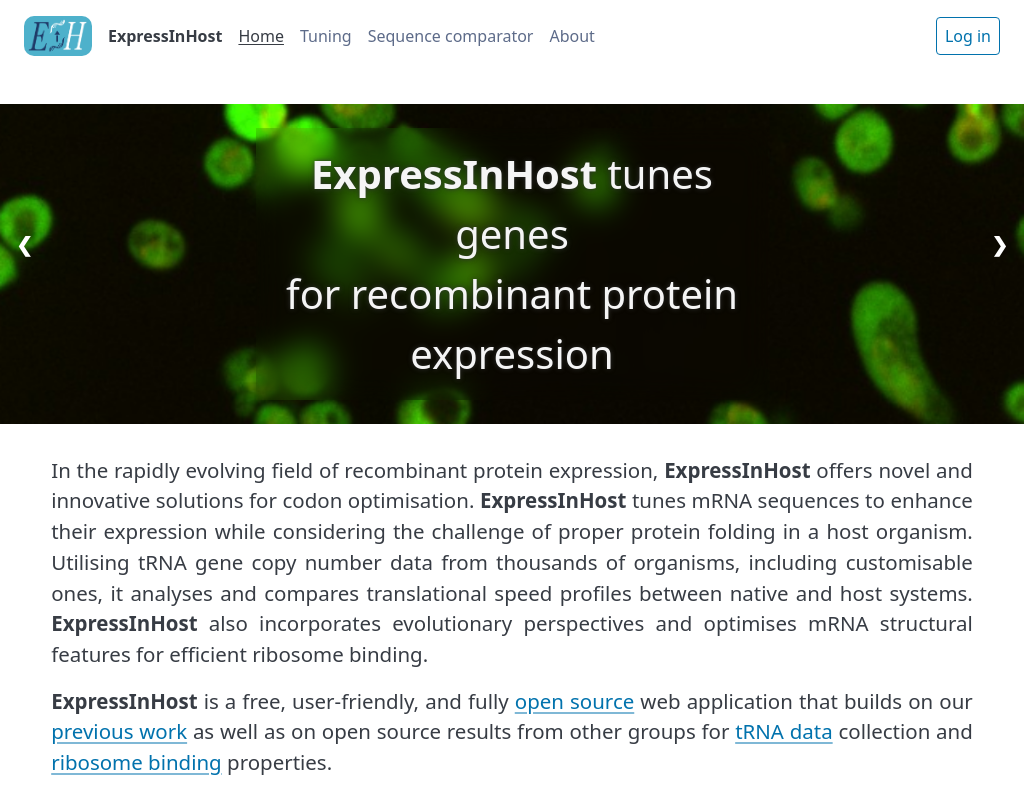
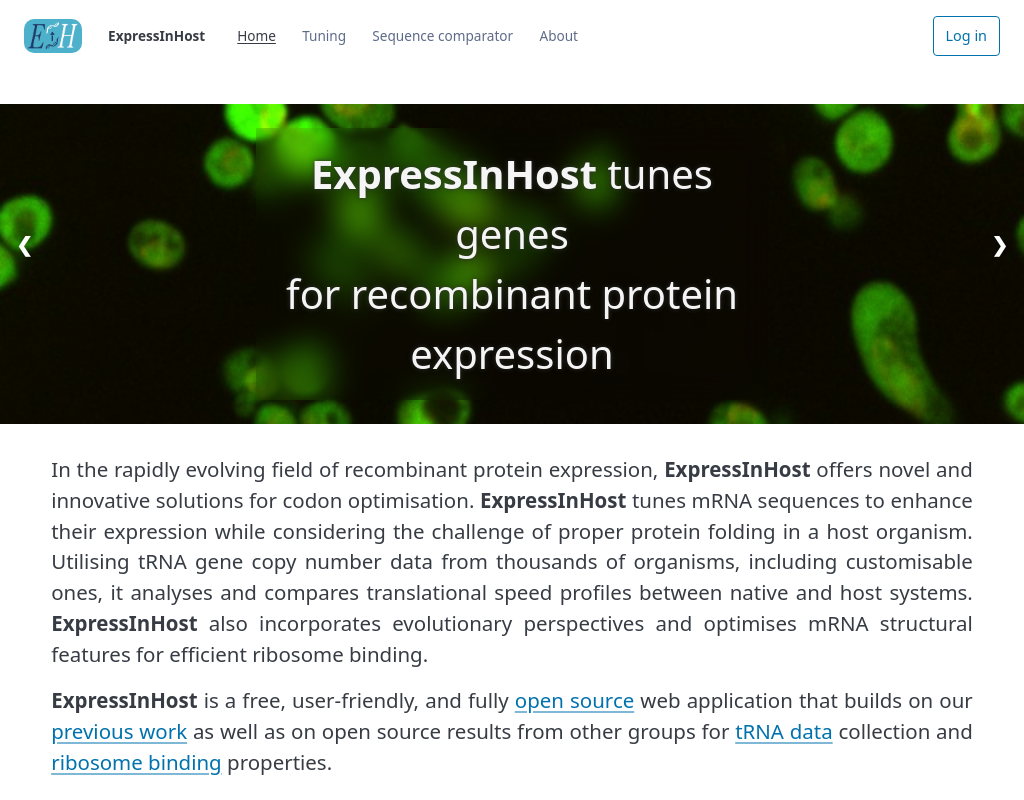
Before and after one commit to tbonnabaud/expressinhost_web, a Vue app in the folder frontend/: page / in a window 1024 px wide. Shown: the top 800 px of the page. Built offline with nearby package versions, Linux system fonts and the light colour scheme; no server answers.

Commit message:
Better handling of 1366x768 screen size

```diff
--- a/frontend/src/App.vue
+++ b/frontend/src/App.vue
@@ -94,14 +94,14 @@ nav {
 nav ul {
   display: flex;
   align-items: center;
-  gap: 1em;
+  gap: clamp(0.5rem, 1.5vw, 1.5rem);
   list-style: none;
   padding: 0;
   margin: 0;
 }
 
 nav li {
-  font-size: clamp(1rem, 2vw, 1.5rem);
+  font-size: clamp(0.9rem, 1.5vw, 1.25rem);
 }
 
 nav a.router-link-exact-active button {
@@ -151,27 +151,31 @@ nav a.router-link-exact-active:hover {
   transform: scale(0.95);
 }
 
-@media (min-width: 769px) and (max-width: 1024px) {
-  nav li {
-    font-size: 1.2rem;
-  }
-}
-
-@media (max-width: 1024px) {
+/* Intermediate screens (tablets, small laptops 1024-1366px) */
+@media (min-width: 769px) and (max-width: 1366px) {
   nav {
     padding: 0 1em;
   }
 
   nav ul {
-    gap: 0;
+    gap: clamp(0.3rem, 1vw, 0.8rem);
   }
 
   nav li {
-    font-size: 1em;
+    font-size: clamp(0.85rem, 1.2vw, 1rem);
   }
 
   .nav-links {
-    margin-left: auto;
+    margin-left: 1em;
+  }
+
+  .user-buttons {
+    gap: 0.3rem;
+  }
+
+  .user-buttons button {
+    padding: 0.5rem 0.75rem;
+    font-size: 0.9rem;
   }
 }
 
```
